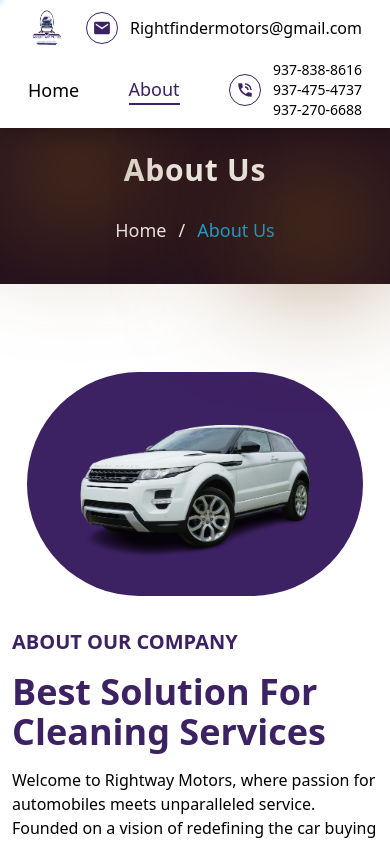
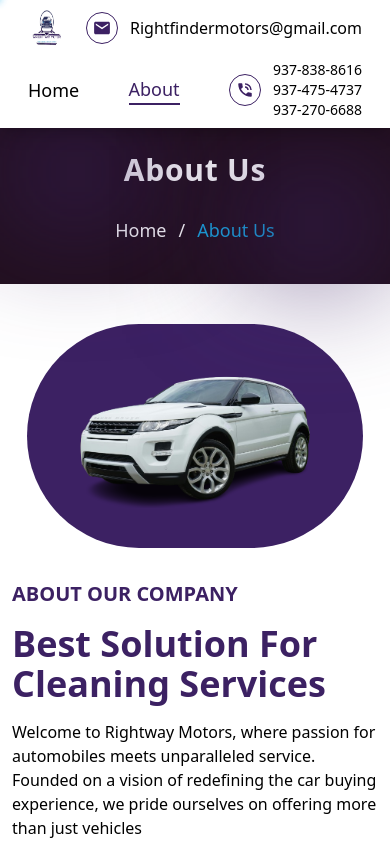
Before and after one commit to shafqatdeveloper/wrightfinder-motors, a React (Vite) app in the folder shadownix/: page /about in a window 390 px wide. Shown: the top 844 px of the page. Built offline with nearby package versions, Linux system fonts and the light colour scheme; the HTML template or start-up script is replaced by a standard one.

Commit message:
Ipad Responsiveness

```diff
--- a/shadownix/src/Components/Facts/Facts.jsx
+++ b/shadownix/src/Components/Facts/Facts.jsx
@@ -51,7 +51,7 @@
           <BsRainbow size={55} color="white" />
         </span>
       </div>
-      <div className="grid grid-cols-1 md:grid-cols-3 gap-7 md:gap-10">
+      <div className="grid grid-cols-1 md:grid-cols-2 lg:grid-cols-3 gap-7 md:gap-10">
         {facts.map((fact, index) => {
           return (
             <div
--- a/shadownix/src/Components/Header/Navbar.jsx
+++ b/shadownix/src/Components/Header/Navbar.jsx
@@ -7,7 +7,7 @@
 const Navbar = () => {
   const location = useLocation();
   return (
-    <div className="w-full h-32 md:h-24 py-2 sm:py-0 z-30 bg-white shadow-lg gap-3 sm:gap-0 shadow-black/15 flex flex-col md:flex-row fixed top-0 md:items-center items-stretch justify-between px-2 sm:px-8 md:px-20">
+    <div className="w-full h-32 xmd:h-24 py-2 sm:py-0 z-30 bg-white shadow-lg gap-3 sm:gap-0 shadow-black/15 flex flex-col xmd:flex-row fixed top-0 xmd:items-center items-stretch justify-between px-2 sm:px-8 xmd:px-20">
       <div className="flex items-center gap-5 justify-between px-5 sm:px-10 md:px-0">
         <Link
           to={"/"}
--- a/shadownix/src/Components/Hero/Hero.jsx
+++ b/shadownix/src/Components/Hero/Hero.jsx
@@ -7,7 +7,7 @@
 const Hero = () => {
   return (
     <div className="w-full pt-28 h-screen">
-      <div className="px-2 sm:px-20 flex flex-col sm:flex-row items-center justify-center gap-10 sm:gap-0 sm:justify-between w-full h-full">
+      <div className="px-2 lg:px-20 flex flex-col lg:flex-row items-center justify-center gap-10 lg:gap-0 lg:justify-between w-full h-full">
         <div className="">
           <div className="flex flex-col gap-3">
             <span className="bg-white rounded-full py-2 px-2 sm:px-4 flex items-center gap-2">
--- a/shadownix/src/Components/WhySchooseUs/WhyUs.jsx
+++ b/shadownix/src/Components/WhySchooseUs/WhyUs.jsx
@@ -58,7 +58,7 @@
           <BsRainbow size={55} color="#3c2163" />
         </span>
       </div>
-      <div className="grid grid-cols-1 px-4 sm:px-10 md:grid-cols-3 gap-7 md:gap-10">
+      <div className="grid grid-cols-1 px-4 sm:px-10 md:grid-cols-3 gap-4 xmd:gap-10">
         {features.map((feature, index) => {
           return (
             <div
--- a/shadownix/src/Pages/About/About.jsx
+++ b/shadownix/src/Pages/About/About.jsx
@@ -5,11 +5,11 @@
 import { motion } from "framer-motion";
 const About = () => {
   return (
-    <div className="mt-28 md:mt-20">
+    <div className="mt-28 xmd:mt-20">
       <div className="w-full">
         <div className="w-full relative flex flex-col bg-[#210f1d] items-center py-10 gap-7 justify-center">
-          <div className="w-32 h-20 blur-3xl left-3 top-5 bg-[#764d18] absolute"></div>
-          <div className="w-32 h-20 blur-3xl right-3 bottom-5 bg-[#764d18] absolute"></div>
+          <div className="w-32 h-20 blur-3xl left-3 top-5 bg-[#3c2163] absolute"></div>
+          <div className="w-32 h-20 blur-3xl right-3 bottom-5 bg-[#3c2163] absolute"></div>
           <motion.h1
             initial={{ opacity: 0, y: 70 }}
             animate={{ opacity: 1, y: 0 }}
@@ -31,9 +31,9 @@
             </Link>
           </motion.span>
         </div>
-        <div className="w-full h-full grid grid-cols-1 md:grid-cols-2 items-center my-12 px-3 sm:px-0 gap-8 md:gap-0 justify-center place-items-center">
+        <div className="w-full h-full grid grid-cols-1 lg:grid-cols-2 items-center lg:my-5 px-3 sm:px-0 gap-8 lg:gap-0 justify-center place-items-center">
           <div className="mt-10 w-11/12 sm:w-3/4 self-center items-center">
-            <div className="bg-[#3c2163] rounded-full p-10">
+            <div className="bg-[#3c2163] flex items-center justify-center rounded-full p-10">
               <motion.div
                 initial={{ opacity: 0, y: -70 }}
                 animate={{ opacity: 1, y: 0 }}
--- a/shadownix/src/Pages/Home/Home.jsx
+++ b/shadownix/src/Pages/Home/Home.jsx
@@ -6,7 +6,7 @@
 
 const Home = () => {
   return (
-    <div className="bg-gray-200 flex flex-col gap-10 pt-24 pb-12 md:p-10">
+    <div className="bg-gray-200 flex flex-col gap-10 pt-5 pb-12 lg:pt-0 ">
       <Hero />
       <Cars />
       <Suspense fallback={<div>Loading...</div>}>
--- a/shadownix/tailwind.config.js
+++ b/shadownix/tailwind.config.js
@@ -3,6 +3,22 @@
   content: ["./index.html", "./src/**/*.{js,ts,jsx,tsx}"],
   theme: {
     extend: {},
+    screens: {
+      sm: "640px",
+      // => @media (min-width: 640px) { ... }
+      md: "768px",
+      // => @media (min-width: 768px) { ... }
+      xmd: "860px",
+      // => @media (min-width: 860px) { ... }
+      lg: "1024px",
+      // => @media (min-width: 1024px) { ... }
+
+      xl: "1280px",
+      // => @media (min-width: 1280px) { ... }
+
+      "2xl": "1536px",
+      // => @media (min-width: 1536px) { ... }
+    },
   },
   plugins: [],
 };
```
